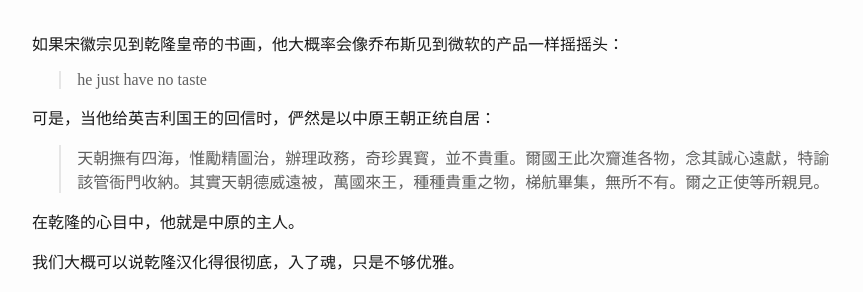
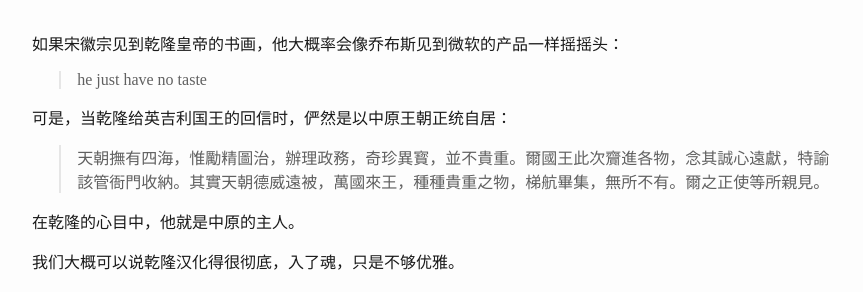
Before and after one commit to wangw469/wangw469.github.io, a Jekyll site: the page built from _posts/2026-03-19-inelegant-chinese-localization.md, in a window 1280 px wide. Shown: the part 365-657 px from the top of the page, without its empty margins (58-921 px from the left). Built offline with Jekyll 4.4.1, drawn with Linux system fonts in a browser that asks for light colours.

Commit message:
fix type

```diff
--- a/_posts/2026-03-19-inelegant-chinese-localization.md
+++ b/_posts/2026-03-19-inelegant-chinese-localization.md
@@ -9,7 +9,7 @@ date: 2026-03-19
 
 > he just have no taste
 
-可是，当他给英吉利国王的回信时，俨然是以中原王朝正统自居：
+可是，当乾隆给英吉利国王的回信时，俨然是以中原王朝正统自居：
 
 > 天朝撫有四海，惟勵精圖治，辦理政務，奇珍異寳，並不貴重。爾國王此次齎進各物，念其誠心遠獻，特諭該管衙門收納。其實天朝德威遠被，萬國來王，種種貴重之物，梯航畢集，無所不有。爾之正使等所親見。
 
```
